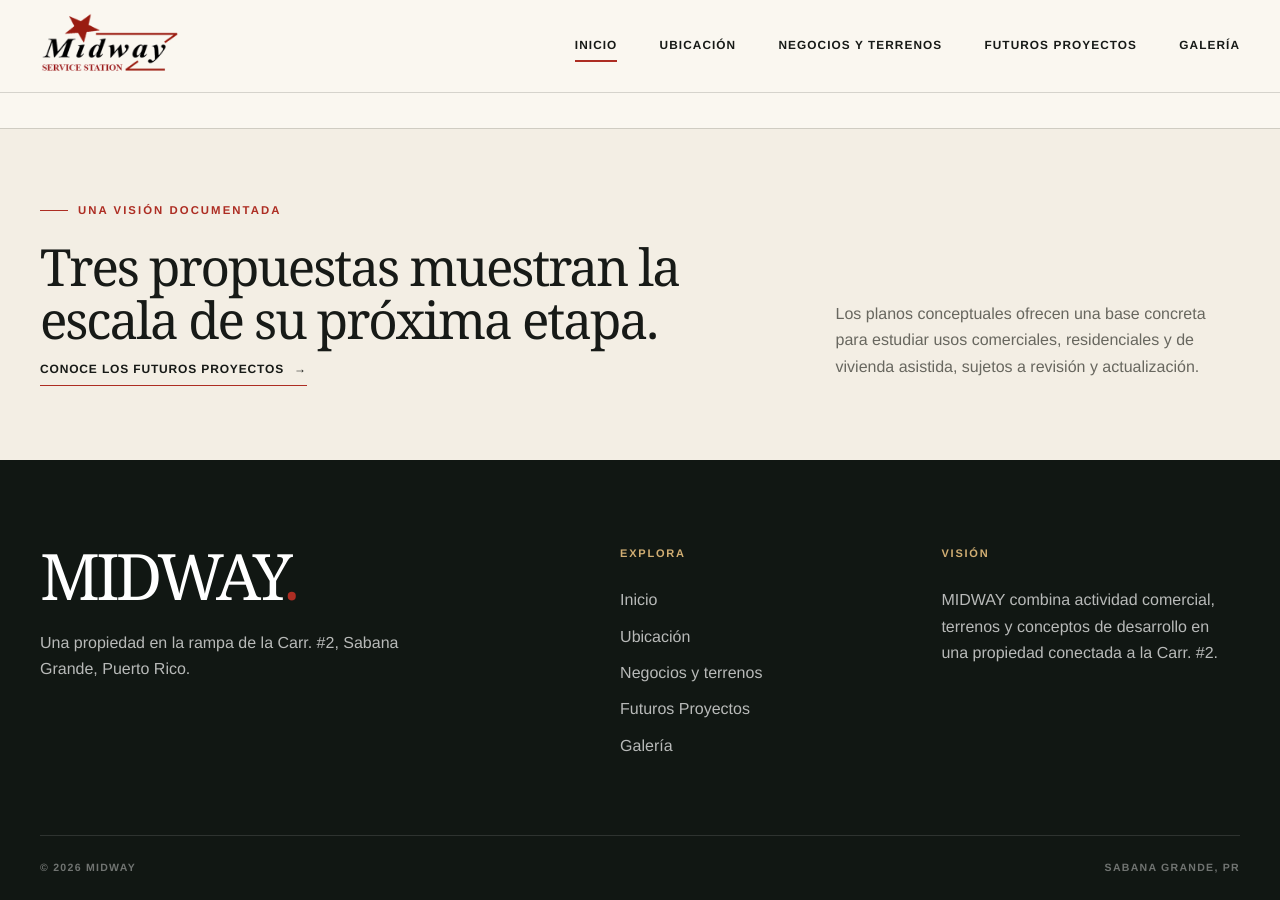
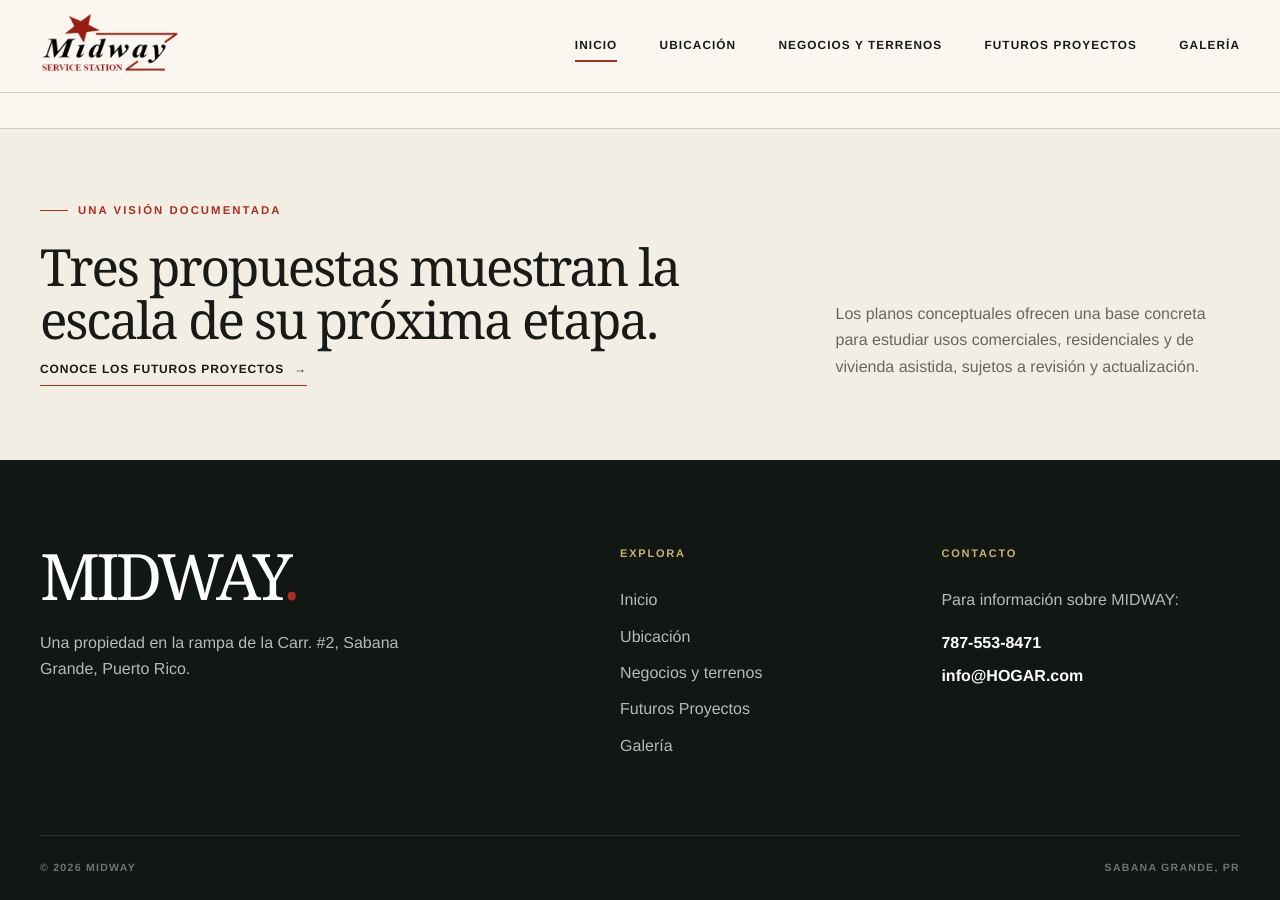
Before and after one commit to ramonmisla-code/Midway, a Jekyll site: the page built from index.html, in a window 1280 px wide and 900 px high, scrolled down 3259 px. Built offline with Jekyll 4.4.1, drawn with Linux system fonts in a browser that asks for light colours.

Commit message:
Agregar información de contacto

```diff
--- a/_includes/footer.html
+++ b/_includes/footer.html
@@ -15,8 +15,12 @@
     </div>
 
     <div class="site-footer__status">
-      <p class="footer-label">Visión</p>
-      <p>MIDWAY combina actividad comercial, terrenos y conceptos de desarrollo en una propiedad conectada a la Carr. #2.</p>
+      <p class="footer-label">Contacto</p>
+      <p>Para información sobre MIDWAY:</p>
+      <p class="site-footer__contact">
+        <a href="tel:+17875538471">787-553-8471</a>
+        <a href="mailto:info@HOGAR.com">info@HOGAR.com</a>
+      </p>
     </div>
   </div>
 
--- a/assets/css/main.css
+++ b/assets/css/main.css
@@ -1225,6 +1225,21 @@ h3 {
   margin-bottom: 0;
 }
 
+.site-footer__contact {
+  display: grid;
+  gap: 7px;
+}
+
+.site-footer__contact a {
+  color: #fff;
+  font-weight: 700;
+  text-decoration: none;
+}
+
+.site-footer__contact a:hover {
+  color: var(--sand);
+}
+
 .footer-label {
   margin-bottom: 25px;
   color: var(--sand);
```
